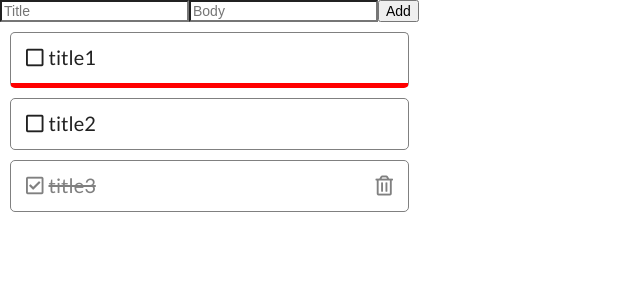
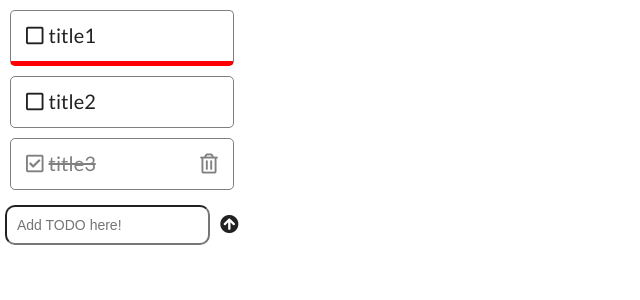
Before and after one commit to queuestack/react-todo, a React (Create React App) app: page / in a window 1280 px wide. Shown: the top 300 px of the page, without its empty margins (0-640 px from the left). Built offline with nearby package versions, Linux system fonts and the light colour scheme.

Commit message:
style: Add styled components to AddTask component

```diff
--- a/src/comoponents/AddTask.js
+++ b/src/comoponents/AddTask.js
@@ -1,54 +1,51 @@
 import React, { Component } from 'react'
 import { connect } from 'react-redux'
+import styled from 'styled-components'
 
 import { addTask } from '../store/actions'
 import { formatTask } from '../utils/helpers';
 
+const TaskInput = styled.input`
+    border-radius: 10px;
+    padding: 10px;
+    margin: 5px;
+`
+
 class AddTask extends Component {
     state = {
-        title: '',
-        body: ''
+        title: ''
     }
     handleTitleChange = (event) => {
         this.setState({
             title: event.target.value
         })
     }
-    handleBodyChange = (event) => {
-        this.setState({
-            body: event.target.value
-        })
-    }
     handleAddBtn = () => {
         const { dispatch } = this.props
-        const { title, body } = this.state
-        const task = formatTask(title, body, undefined, 'middle', false)
+        const { title } = this.state
+        const task = formatTask(title, undefined, undefined, 'normal', false)
 
-        dispatch(addTask(task))
+        if (title !== '') {
+            dispatch(addTask(task))
 
-        this.setState({
-            title: '',
-            body: ''
-        })
+            this.setState({
+                title: '',
+                body: ''
+            })
+        }
     }
     render() {
         return (
             <div>
-                <input
+                <TaskInput
                     type="text"
                     value={this.state.title}
-                    placeholder="Title"
+                    placeholder="Add TODO here!"
                     onChange={this.handleTitleChange}
                 />
-                <input
-                    type="text"
-                    value={this.state.body}
-                    placeholder="Body"
-                    onChange={this.handleBodyChange}
-                />
-                <input
-                    type="button"
-                    value='Add'
+                <i
+                    class="fas fa-arrow-circle-up fa-lg"
+                    style={{margin: '5px'}}
                     onClick={this.handleAddBtn}
                 />
             </div>
--- a/src/comoponents/Tasks.js
+++ b/src/comoponents/Tasks.js
@@ -16,7 +16,6 @@ const Tasks = (props) => {
             }}
         >
             <div>
-                <AddTask />
                 {tasks.map((task, i) => {
                     return (
                         <Task
@@ -25,6 +24,7 @@ const Tasks = (props) => {
                         />
                     )})
                 }
+                <AddTask />
             </div>
             <div>
                 {
```
